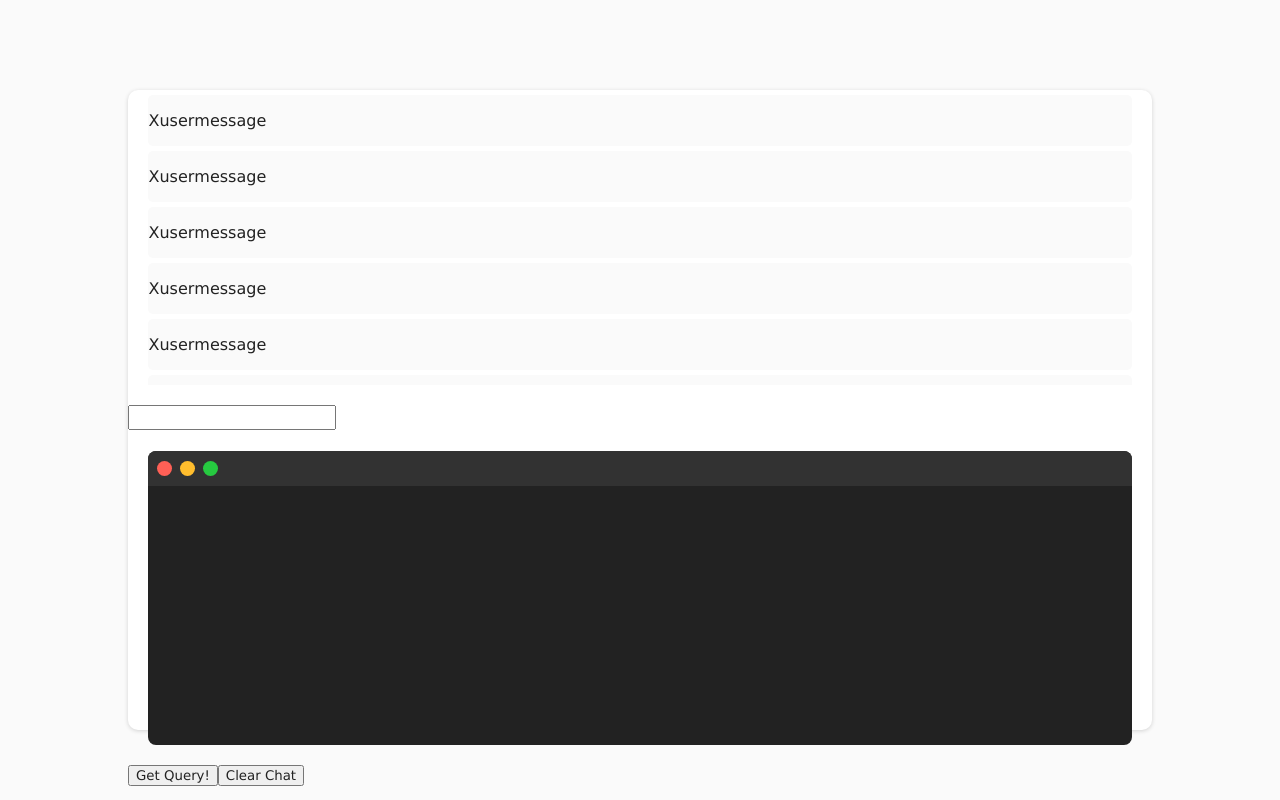
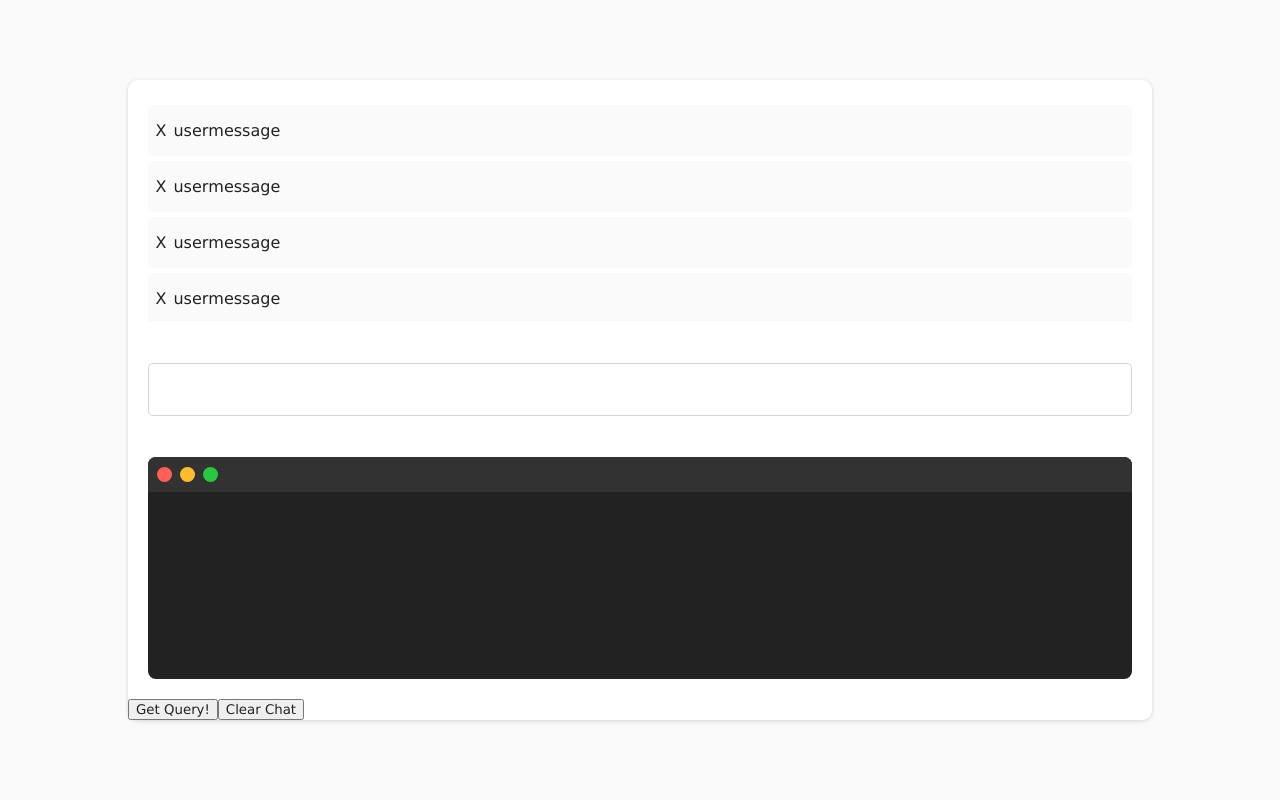
Before and after one commit to AayushMohan/sql-query-generator, a React (Create React App) app: page / in a window 1280 px wide. Built offline with nearby package versions, Linux system fonts and the light colour scheme.

Commit message:
Added Input Styling

```diff
--- a/src/components/MessageDisplay.tsx
+++ b/src/components/MessageDisplay.tsx
@@ -3,7 +3,7 @@ type Props = {};
 const MessageDisplay = (props: Props) => {
   return (
     <div className="message-display">
-      <p>X</p>
+      <p id="icon">X</p>
       <p>user</p>
       <p>message</p>
     </div>
--- a/src/index.css
+++ b/src/index.css
@@ -24,6 +24,9 @@ input {
   background-color: rgb(255, 255, 255);
   border-radius: 10px;
   box-shadow: 0 1px 4px rgba(0, 0, 0, 0.16);
+  display: flex;
+  justify-content: center;
+  flex-direction: column;
 }
 
 .code-display {
@@ -70,6 +73,17 @@ input {
   overflow-y: scroll;
 }
 
+::-webkit-scrollbar {
+  -webkit-animation: none;
+  width: 7px;
+}
+
+::-webkit-scrollbar-thumb {
+  border-radius: 4px;
+  background-color: rgba(0, 0, 0, 0.5);
+  -webkit-box-shadow: 0 0 0 1px rgba(255, 255, 255, 0.5);
+}
+
 .message-display {
   width: 100%;
   display: flex;
@@ -78,3 +92,15 @@ input {
   background-color: rgb(250, 250, 250);
   margin: 5px 0;
 }
+
+p#icon {
+  padding: 0 7px;
+}
+
+input {
+  margin: 2%;
+  padding: 16px;
+  border: solid rgba(0, 0, 0, 0.16) 1px;
+  box-sizing: border-box;
+  border-radius: 5px;
+}
```
